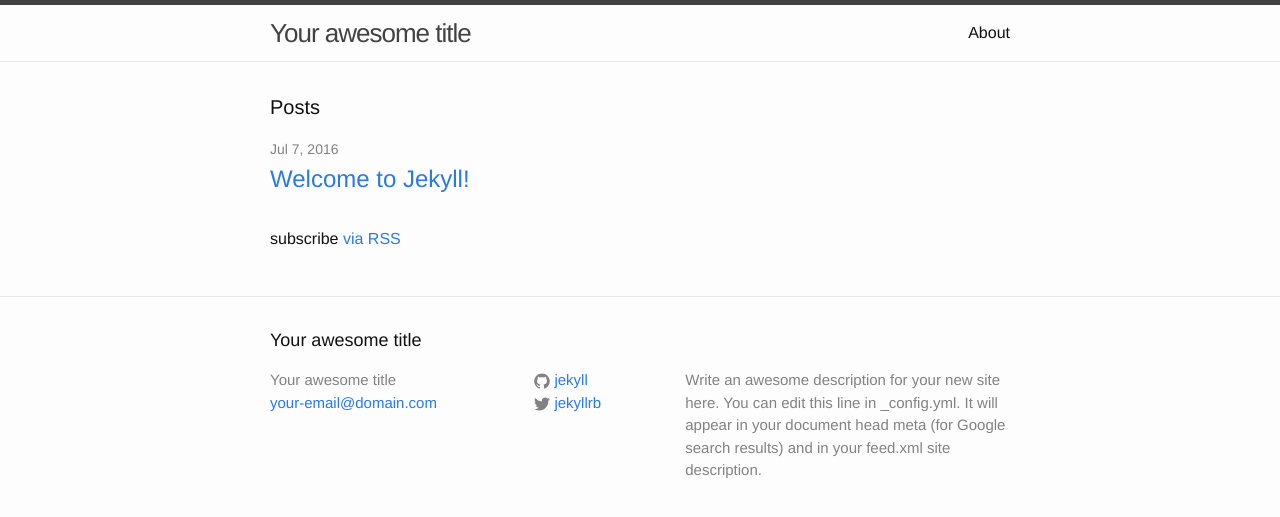
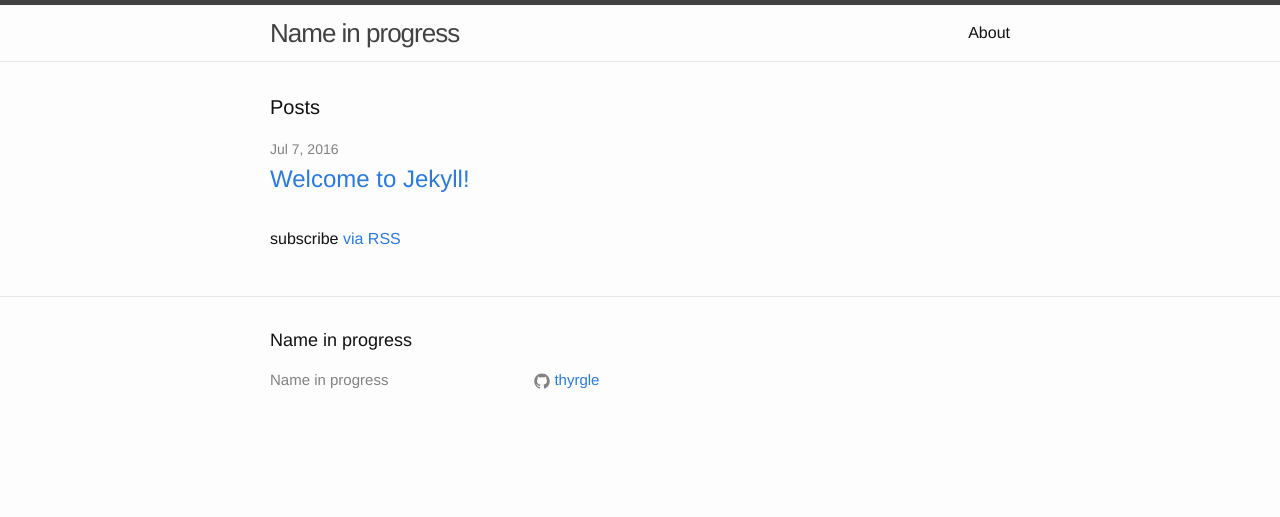
Before and after one commit to thyrgle/thyrgle.github.io, a Jekyll site: the page built from index.html, in a window 1280 px wide. Shown: the top 517 px of the page. Built offline with Jekyll 4.4.1, drawn with Linux system fonts in a browser that asks for light colours.

Commit message:
Updated a better _config

```diff
--- a/_config.yml
+++ b/_config.yml
@@ -6,16 +6,10 @@
 # 'jekyll serve'. If you change this file, please restart the server process.
 
 # Site settings
-title: Your awesome title
-email: your-email@domain.com
-description: > # this means to ignore newlines until "baseurl:"
-  Write an awesome description for your new site here. You can edit this
-  line in _config.yml. It will appear in your document head meta (for
-  Google search results) and in your feed.xml site description.
+title: Name in progress
 baseurl: "" # the subpath of your site, e.g. /blog
-url: "http://yourdomain.com" # the base hostname & protocol for your site
-twitter_username: jekyllrb
-github_username:  jekyll
+url: "http://thyrgle.github.io" # the base hostname & protocol for your site
+github_username:  thyrgle
 
 # Build settings
 markdown: kramdown
```
